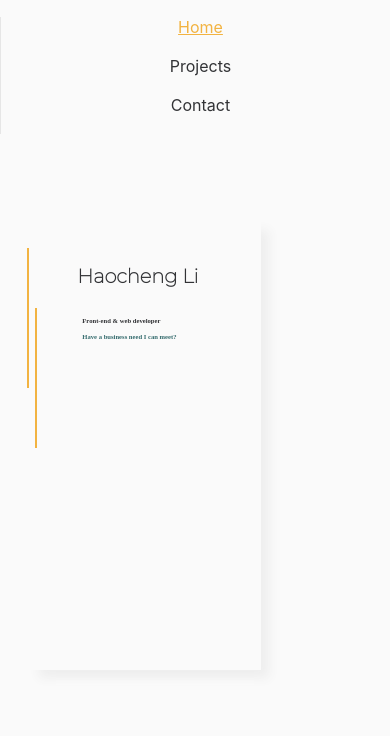
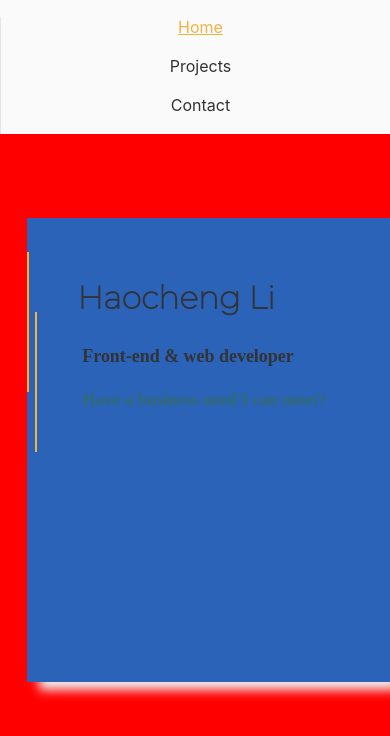
Before and after one commit to Teggoon/Personal-Portfolio, a React (Create React App) app: page / in a window 390 px wide. Shown: the top 736 px of the page. Built offline with nearby package versions, Linux system fonts and the light colour scheme; a web font is replaced by a local one.

Commit message:
more title box responsive changes

```diff
--- a/src/css/App.css
+++ b/src/css/App.css
@@ -89,18 +89,21 @@ body {
   height: 90vh;
   position: relative;
   width: 100%;
+  background-color:red;
 }
 
 .homepage-main-intro-container {
   position: relative;
-  padding-top: 30px;
+  padding-top: 4vh;
   margin-left: 7vw;
-  width: 60vw;
+  width: calc(50vw + 10rem);
   max-width: 600px;
-  height: 50vh;
+  height: 55vh;
   margin-bottom: 20vh;
+  box-sizing: border-box;
   animation: fadeinfrombottom 1s ease;
   box-shadow: 10px 10px 10px -2px #EEE;
+  background-color: rgb(43, 99, 184);
 }
 
 .vertical-line-animation {
@@ -125,7 +128,7 @@ body {
 .homepage-name {
   color: var(--dark);
   font-weight: 100;
-  font-size: 5vw;
+  font-size: calc(2vw + 1.5em);
   font-family: MontserratThin;
   margin-bottom: 0px;
   margin-left: 50px;
@@ -135,7 +138,7 @@ body {
   font-weight: normal;
   color: var(--dark);
   font-family: Montserrat;
-  font-size: 1.7vw;
+  font-size: calc(0.5vw + 1em);
   font-weight: bold;
   margin-top: 29px;
   margin-left: 55px;
@@ -145,7 +148,7 @@ body {
   color: var(--dark-cyan);
   font-family: Montserrat;
   font-weight: bolder;
-  font-size: 1.7vw;
+  font-size: calc(0.3vw + 1em);
   margin-left: 55px;
 
 }
@@ -370,4 +373,8 @@ body {
     height: auto;
   }
 
+  .homepage-main-intro-container {
+    width: auto;
+  }
+
 }
```
